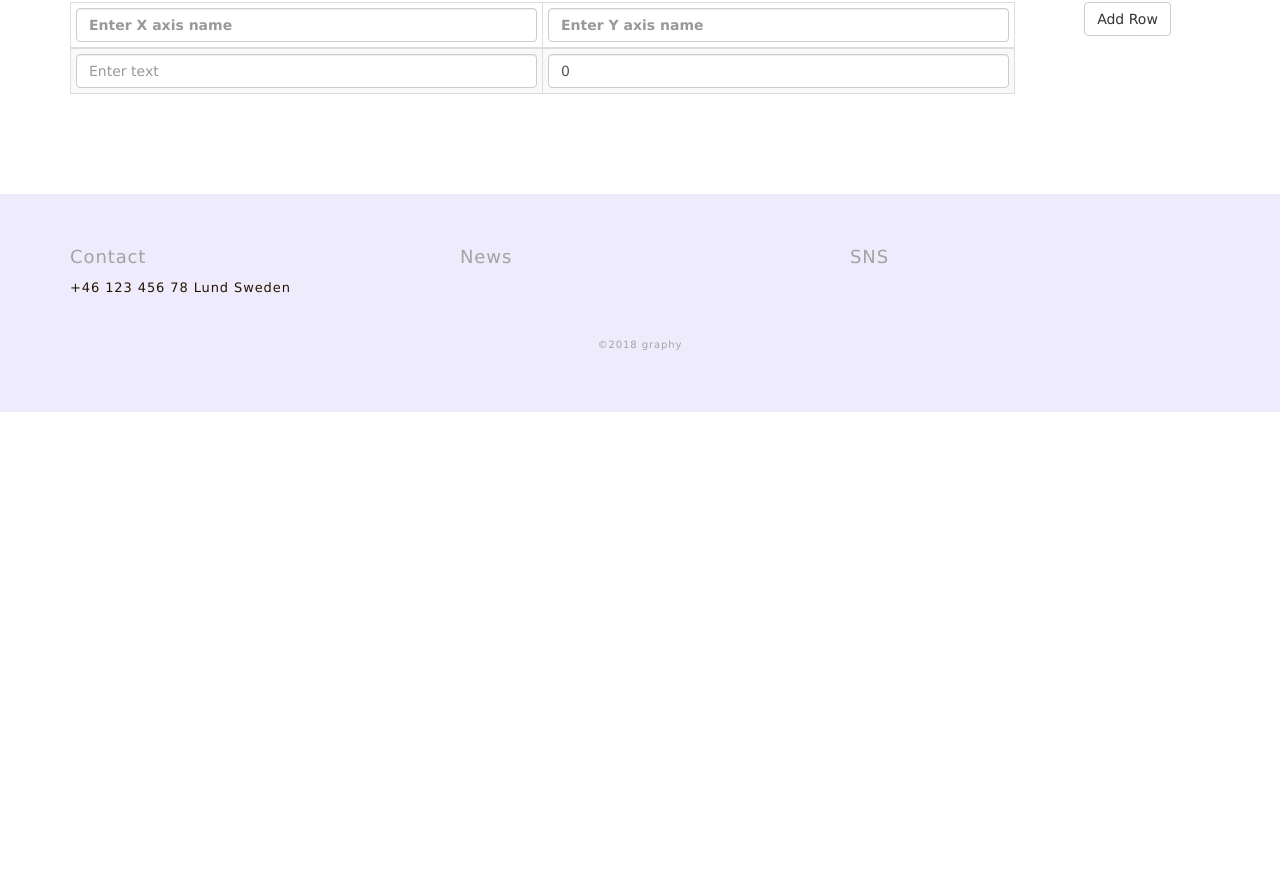
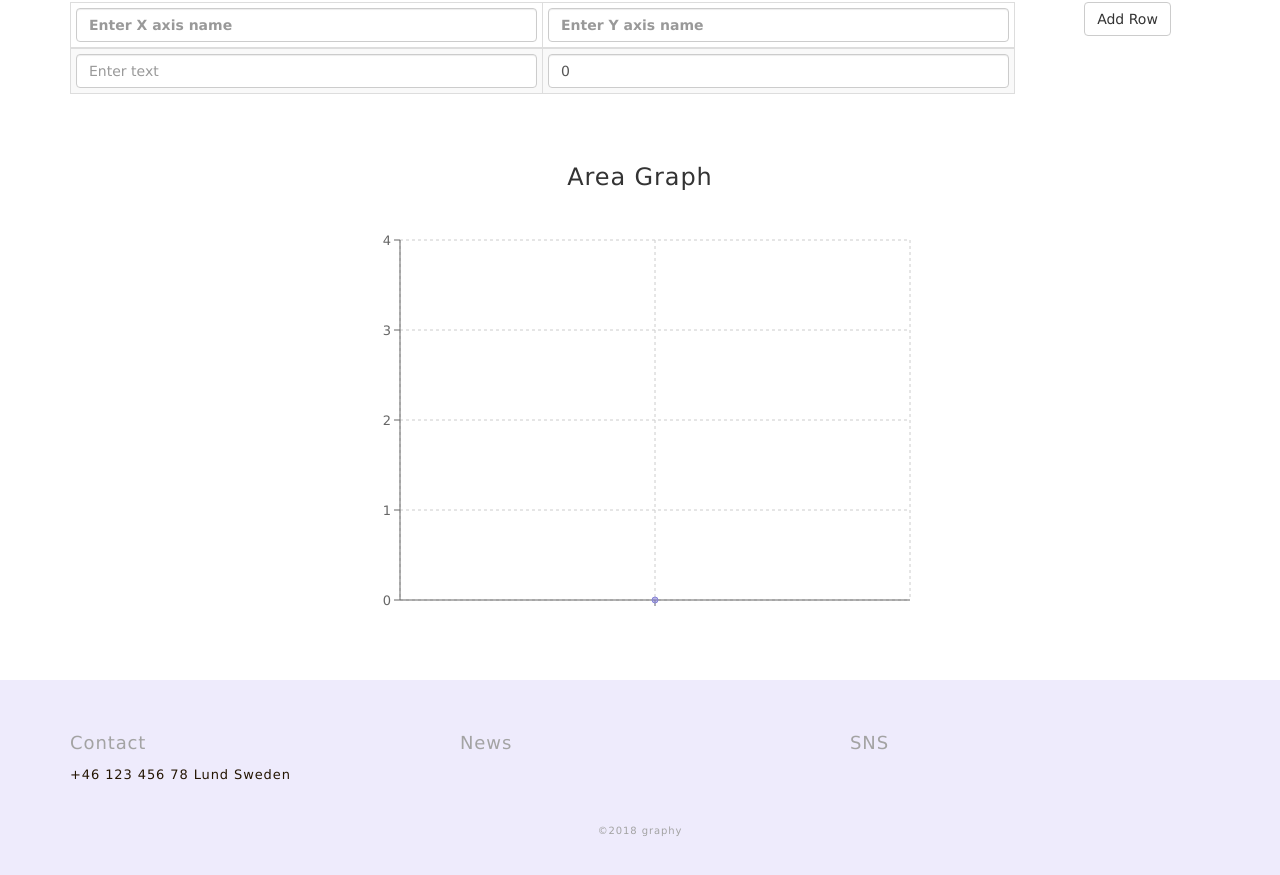
Before and after one commit to boilund/graphy, a React (Create React App) app: page /creating/area-graph in a window 1280 px wide. Shown: the part 415-1290 px from the top of the page. Before the commit the page ends 827 px from the top, so only its background shows below. Built offline with nearby package versions, Linux system fonts and the light colour scheme.

Commit message:
Add area-graph

```diff
--- /dev/null
+++ b/src/js/create/area-graph.tsx
@@ -0,0 +1,53 @@
+import * as React from "react";
+import { Col, Row } from "react-bootstrap";
+import {
+  Area,
+  AreaChart,
+  CartesianGrid,
+  Tooltip,
+  XAxis,
+  YAxis
+} from "recharts";
+import { IData } from "./creat-new-graph";
+import "./graph-style.css";
+
+interface IProps {
+  data: IData[];
+  yAxis: string;
+}
+
+const AreaGraph: React.SFC<IProps> = (props: IProps) => {
+  const { data, yAxis } = props;
+
+  return (
+    <React.Fragment>
+      <Row>
+        <Col sm={12} className="margin-bottom">
+          <h3>Area Graph</h3>
+        </Col>
+      </Row>
+      <AreaChart
+        width={600}
+        height={400}
+        data={data.slice()}
+        margin={{ top: 10, right: 30, left: 0, bottom: 0 }}
+        className="center"
+      >
+        <CartesianGrid strokeDasharray="3 3" />
+        <XAxis dataKey="columnX" />
+        <YAxis />
+        <Tooltip />
+        <Area
+          type="monotone"
+          dataKey="columnY"
+          name={yAxis}
+          stroke="#8884d8"
+          fill="#8884d8"
+        />
+      </AreaChart>
+      <Row />
+    </React.Fragment>
+  );
+};
+
+export default AreaGraph;
--- a/src/js/create/creat-new-graph.tsx
+++ b/src/js/create/creat-new-graph.tsx
@@ -8,6 +8,7 @@ import {
   Row,
   Table
 } from "react-bootstrap";
+import AreaGraph from "./area-graph";
 import BarGraph from "./bar-graph";
 import "./create-new-graph.css";
 import LineGraph from "./line-graph";
@@ -146,7 +147,6 @@ class CreateNewGraph extends React.Component<IProps, IState> {
           </Row>
 
           {this.setGraph()}
-
         </Grid>
       </main>
     );
@@ -161,6 +161,8 @@ class CreateNewGraph extends React.Component<IProps, IState> {
         return <LineGraph data={data} yAxis={yAxis} />;
       case "bar-graph":
         return <BarGraph data={data} yAxis={yAxis} />;
+      case "area-graph":
+        return <AreaGraph data={data} yAxis={yAxis} />;
       default:
         return;
     }
--- a/src/js/home-screen.tsx
+++ b/src/js/home-screen.tsx
@@ -28,9 +28,11 @@ class HomeScreen extends React.Component {
               </Link>
             </Col>
             <Col sm={3} className="red">
-              <div>
-                <FontAwesomeIcon icon="chart-area" className="fa-6x icons" />
-              </div>
+              <Link to="./creating/area-graph">
+                <div>
+                  <FontAwesomeIcon icon="chart-area" className="fa-6x icons" />
+                </div>
+              </Link>
             </Col>
           </Row>
           <Row>
```
